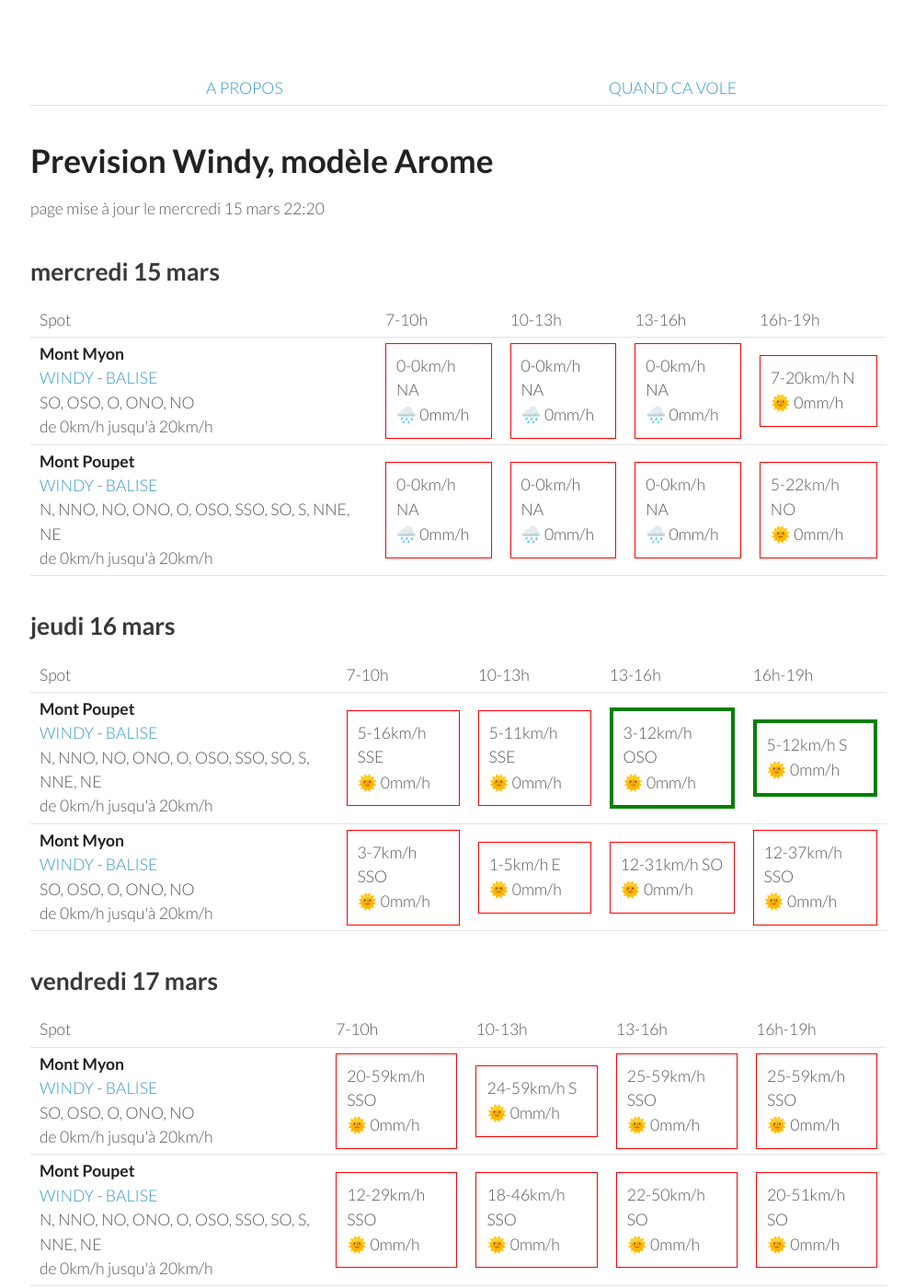
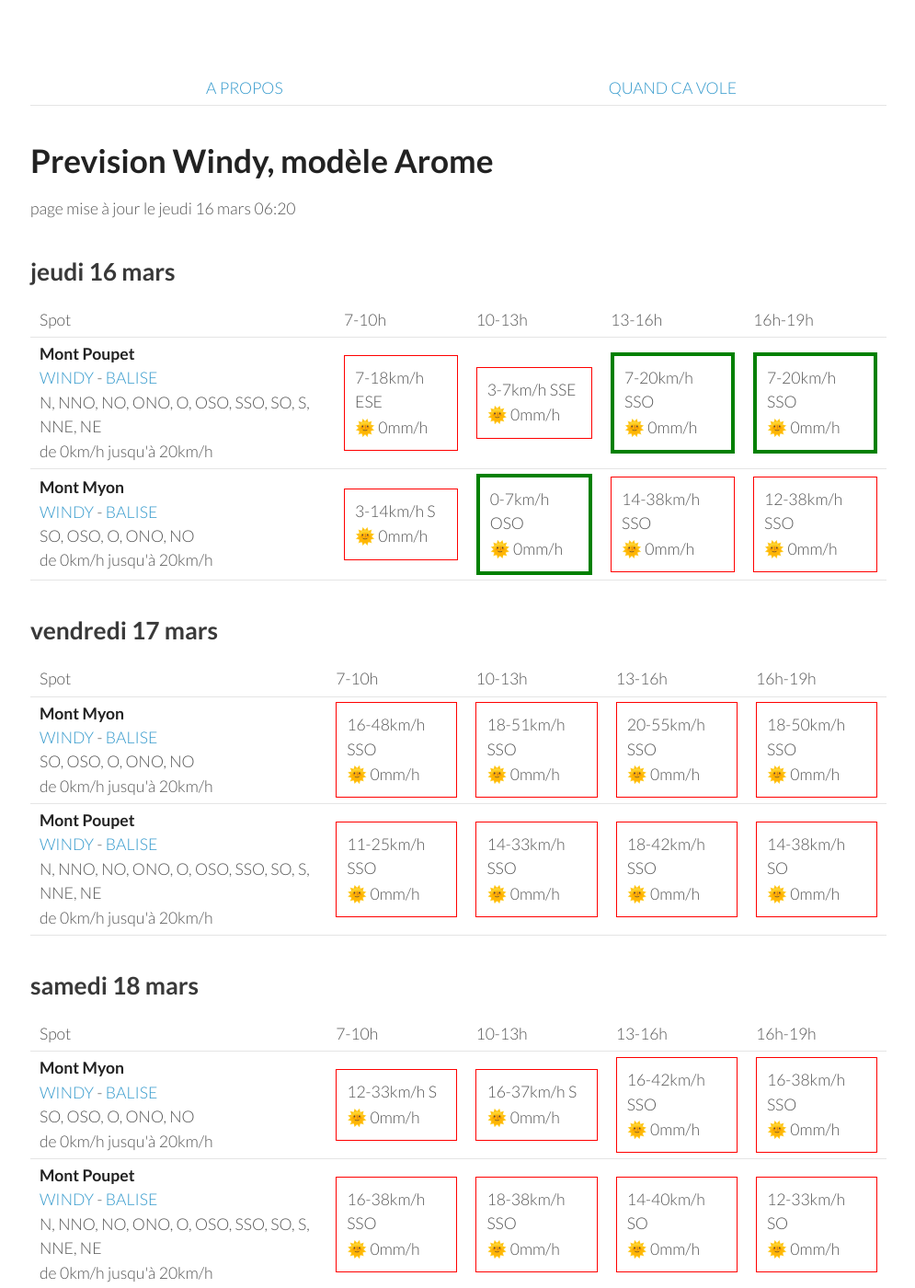
Before and after one commit to parapente-dans-le-nord/parapente-dans-le-nord.github.io, a Jekyll site: the page built from jura.markdown, in a window 1280 px wide and 1400 px high. Shown: the whole window at 92% size, without its empty margins (25-1020 px from the left). Built offline with Jekyll 4.4.1, drawn with Linux system fonts in a browser that asks for light colours; some of the changed text lies outside the part shown.

Commit message:
update index.markdown

```diff
--- a/jura.markdown
+++ b/jura.markdown
@@ -7,42 +7,8 @@ title:  "Tous les spots"
 {: .links}
 
 # Prevision Windy, modèle Arome
-page mise à jour le mercredi 15 mars 22:20
+page mise à jour le jeudi 16 mars 06:20
 
-## mercredi 15 mars
-
-{::nomarkdown}
-<table>
-  <tbody>
-    <tr>
-      <td>Spot</td>
-      <td>7-10h</td>
-      <td>10-13h</td>
-      <td>13-16h</td>
-      <td>16h-19h</td>
-    </tr>
-<tr>
-        <td><strong>Mont Myon</strong><br><a href="https://windy.com/46.331/5.397?45.898,5.394,8,m:eWoagj8">WINDY</a> - <span class=""><a href="http://www.balisemeteo.com/balise.php?idBalise=70">BALISE</a> </span><br> <span class="vent-favorable">SO, OSO, O, ONO, NO</span><br><span class="force-vent">de 0km/h jusqu'à 20km/h</span> </td>
-
-            <td><div class="not-flyable"><p>0-0km/h NA</p><p>🌧️ 0mm/h</p></div></td>
-            <td><div class="not-flyable"><p>0-0km/h NA</p><p>🌧️ 0mm/h</p></div></td>
-            <td><div class="not-flyable"><p>0-0km/h NA</p><p>🌧️ 0mm/h</p></div></td>
-            <td><div class="not-flyable"><p>7-20km/h N</p><p>🌞 0mm/h</p></div></td>
-
-    </tr>
-<tr>
-        <td><strong>Mont Poupet</strong><br><a href="https://windy.com/46.970/5.876?46.541,5.876,8">WINDY</a> - <span class=""><a href="http://www.balisemeteo.com/balise.php?idBalise=92">BALISE</a> </span><br> <span class="vent-favorable">N, NNO, NO, ONO, O, OSO, SSO, SO, S, NNE, NE</span><br><span class="force-vent">de 0km/h jusqu'à 20km/h</span> </td>
-
-            <td><div class="not-flyable"><p>0-0km/h NA</p><p>🌧️ 0mm/h</p></div></td>
-            <td><div class="not-flyable"><p>0-0km/h NA</p><p>🌧️ 0mm/h</p></div></td>
-            <td><div class="not-flyable"><p>0-0km/h NA</p><p>🌧️ 0mm/h</p></div></td>
-            <td><div class="not-flyable"><p>5-22km/h NO</p><p>🌞 0mm/h</p></div></td>
-
-    </tr>
-
-</tbody>
-</table>
-{:/}
 ## jeudi 16 mars
 
 {::nomarkdown}
@@ -58,20 +24,20 @@ page mise à jour le mercredi 15 mars 22:20
 <tr>
         <td><strong>Mont Poupet</strong><br><a href="https://windy.com/46.970/5.876?46.541,5.876,8">WINDY</a> - <span class=""><a href="http://www.balisemeteo.com/balise.php?idBalise=92">BALISE</a> </span><br> <span class="vent-favorable">N, NNO, NO, ONO, O, OSO, SSO, SO, S, NNE, NE</span><br><span class="force-vent">de 0km/h jusqu'à 20km/h</span> </td>
 
-            <td><div class="not-flyable"><p>5-16km/h SSE</p><p>🌞 0mm/h</p></div></td>
-            <td><div class="not-flyable"><p>5-11km/h SSE</p><p>🌞 0mm/h</p></div></td>
-            <td><div class="flyable"><p>3-12km/h OSO</p><p>🌞 0mm/h</p></div></td>
-            <td><div class="flyable"><p>5-12km/h S</p><p>🌞 0mm/h</p></div></td>
+            <td><div class="not-flyable"><p>7-18km/h ESE</p><p>🌞 0mm/h</p></div></td>
+            <td><div class="not-flyable"><p>3-7km/h SSE</p><p>🌞 0mm/h</p></div></td>
+            <td><div class="flyable"><p>7-20km/h SSO</p><p>🌞 0mm/h</p></div></td>
+            <td><div class="flyable"><p>7-20km/h SSO</p><p>🌞 0mm/h</p></div></td>
 
 
     </tr>
 <tr>
         <td><strong>Mont Myon</strong><br><a href="https://windy.com/46.331/5.397?45.898,5.394,8,m:eWoagj8">WINDY</a> - <span class=""><a href="http://www.balisemeteo.com/balise.php?idBalise=70">BALISE</a> </span><br> <span class="vent-favorable">SO, OSO, O, ONO, NO</span><br><span class="force-vent">de 0km/h jusqu'à 20km/h</span> </td>
 
-            <td><div class="not-flyable"><p>3-7km/h SSO</p><p>🌞 0mm/h</p></div></td>
-            <td><div class="not-flyable"><p>1-5km/h E</p><p>🌞 0mm/h</p></div></td>
-            <td><div class="not-flyable"><p>12-31km/h SO</p><p>🌞 0mm/h</p></div></td>
-            <td><div class="not-flyable"><p>12-37km/h SSO</p><p>🌞 0mm/h</p></div></td>
+            <td><div class="not-flyable"><p>3-14km/h S</p><p>🌞 0mm/h</p></div></td>
+            <td><div class="flyable"><p>0-7km/h OSO</p><p>🌞 0mm/h</p></div></td>
+            <td><div class="not-flyable"><p>14-38km/h SSO</p><p>🌞 0mm/h</p></div></td>
+            <td><div class="not-flyable"><p>12-38km/h SSO</p><p>🌞 0mm/h</p></div></td>
 
 
     </tr>
@@ -94,20 +60,20 @@ page mise à jour le mercredi 15 mars 22:20
 <tr>
         <td><strong>Mont Myon</strong><br><a href="https://windy.com/46.331/5.397?45.898,5.394,8,m:eWoagj8">WINDY</a> - <span class=""><a href="http://www.balisemeteo.com/balise.php?idBalise=70">BALISE</a> </span><br> <span class="vent-favorable">SO, OSO, O, ONO, NO</span><br><span class="force-vent">de 0km/h jusqu'à 20km/h</span> </td>
 
-            <td><div class="not-flyable"><p>20-59km/h SSO</p><p>🌞 0mm/h</p></div></td>
-            <td><div class="not-flyable"><p>24-59km/h S</p><p>🌞 0mm/h</p></div></td>
-            <td><div class="not-flyable"><p>25-59km/h SSO</p><p>🌞 0mm/h</p></div></td>
-            <td><div class="not-flyable"><p>25-59km/h SSO</p><p>🌞 0mm/h</p></div></td>
+            <td><div class="not-flyable"><p>16-48km/h SSO</p><p>🌞 0mm/h</p></div></td>
+            <td><div class="not-flyable"><p>18-51km/h SSO</p><p>🌞 0mm/h</p></div></td>
+            <td><div class="not-flyable"><p>20-55km/h SSO</p><p>🌞 0mm/h</p></div></td>
+            <td><div class="not-flyable"><p>18-50km/h SSO</p><p>🌞 0mm/h</p></div></td>
 
 
     </tr>
 <tr>
         <td><strong>Mont Poupet</strong><br><a href="https://windy.com/46.970/5.876?46.541,5.876,8">WINDY</a> - <span class=""><a href="http://www.balisemeteo.com/balise.php?idBalise=92">BALISE</a> </span><br> <span class="vent-favorable">N, NNO, NO, ONO, O, OSO, SSO, SO, S, NNE, NE</span><br><span class="force-vent">de 0km/h jusqu'à 20km/h</span> </td>
 
-            <td><div class="not-flyable"><p>12-29km/h SSO</p><p>🌞 0mm/h</p></div></td>
-            <td><div class="not-flyable"><p>18-46km/h SSO</p><p>🌞 0mm/h</p></div></td>
-            <td><div class="not-flyable"><p>22-50km/h SO</p><p>🌞 0mm/h</p></div></td>
-            <td><div class="not-flyable"><p>20-51km/h SO</p><p>🌞 0mm/h</p></div></td>
+            <td><div class="not-flyable"><p>11-25km/h SSO</p><p>🌞 0mm/h</p></div></td>
+            <td><div class="not-flyable"><p>14-33km/h SSO</p><p>🌞 0mm/h</p></div></td>
+            <td><div class="not-flyable"><p>18-42km/h SSO</p><p>🌞 0mm/h</p></div></td>
+            <td><div class="not-flyable"><p>14-38km/h SO</p><p>🌞 0mm/h</p></div></td>
 
 
     </tr>
@@ -130,20 +96,20 @@ page mise à jour le mercredi 15 mars 22:20
 <tr>
         <td><strong>Mont Myon</strong><br><a href="https://windy.com/46.331/5.397?45.898,5.394,8,m:eWoagj8">WINDY</a> - <span class=""><a href="http://www.balisemeteo.com/balise.php?idBalise=70">BALISE</a> </span><br> <span class="vent-favorable">SO, OSO, O, ONO, NO</span><br><span class="force-vent">de 0km/h jusqu'à 20km/h</span> </td>
 
-            <td><div class="not-flyable"><p>14-37km/h S</p><p>🌞 0mm/h</p></div></td>
-            <td><div class="not-flyable"><p>18-42km/h S</p><p>🌞 0mm/h</p></div></td>
-            <td><div class="not-flyable"><p>18-44km/h SSO</p><p>🌞 0mm/h</p></div></td>
-            <td><div class="not-flyable"><p>18-42km/h SSO</p><p>🌞 0mm/h</p></div></td>
+            <td><div class="not-flyable"><p>12-33km/h S</p><p>🌞 0mm/h</p></div></td>
+            <td><div class="not-flyable"><p>16-37km/h S</p><p>🌞 0mm/h</p></div></td>
+            <td><div class="not-flyable"><p>16-42km/h SSO</p><p>🌞 0mm/h</p></div></td>
+            <td><div class="not-flyable"><p>16-38km/h SSO</p><p>🌞 0mm/h</p></div></td>
 
 
     </tr>
 <tr>
         <td><strong>Mont Poupet</strong><br><a href="https://windy.com/46.970/5.876?46.541,5.876,8">WINDY</a> - <span class=""><a href="http://www.balisemeteo.com/balise.php?idBalise=92">BALISE</a> </span><br> <span class="vent-favorable">N, NNO, NO, ONO, O, OSO, SSO, SO, S, NNE, NE</span><br><span class="force-vent">de 0km/h jusqu'à 20km/h</span> </td>
 
-            <td><div class="not-flyable"><p>14-38km/h SSO</p><p>🌞 0mm/h</p></div></td>
-            <td><div class="not-flyable"><p>18-40km/h SSO</p><p>🌞 0mm/h</p></div></td>
-            <td><div class="not-flyable"><p>18-44km/h SO</p><p>🌞 0mm/h</p></div></td>
-            <td><div class="not-flyable"><p>12-38km/h SO</p><p>🌞 0mm/h</p></div></td>
+            <td><div class="not-flyable"><p>16-38km/h SSO</p><p>🌞 0mm/h</p></div></td>
+            <td><div class="not-flyable"><p>18-38km/h SSO</p><p>🌞 0mm/h</p></div></td>
+            <td><div class="not-flyable"><p>14-40km/h SO</p><p>🌞 0mm/h</p></div></td>
+            <td><div class="not-flyable"><p>12-33km/h SO</p><p>🌞 0mm/h</p></div></td>
 
 
     </tr>
@@ -166,8 +132,8 @@ page mise à jour le mercredi 15 mars 22:20
 <tr>
         <td><strong>Mont Myon</strong><br><a href="https://windy.com/46.331/5.397?45.898,5.394,8,m:eWoagj8">WINDY</a> - <span class=""><a href="http://www.balisemeteo.com/balise.php?idBalise=70">BALISE</a> </span><br> <span class="vent-favorable">SO, OSO, O, ONO, NO</span><br><span class="force-vent">de 0km/h jusqu'à 20km/h</span> </td>
 
-            <td><div class="not-flyable"><p>14-38km/h SSO</p><p>🌧 2.4mm/h</p></div></td>
-            <td><div class="not-flyable"><p>12-35km/h SO</p><p>🌧 0.5mm/h</p></div></td>
+            <td><div class="not-flyable"><p>16-37km/h S</p><p>🌧 0.8mm/h</p></div></td>
+            <td><div class="not-flyable"><p>14-35km/h SSO</p><p>🌧 0.9mm/h</p></div></td>
             <td><div class="not-flyable"><p>12-33km/h OSO</p><p>🌧 0.3mm/h</p></div></td>
             <td><div class="not-flyable"><p>12-35km/h O</p><p>🌧 0.8mm/h</p></div></td>
 
@@ -176,8 +142,8 @@ page mise à jour le mercredi 15 mars 22:20
 <tr>
         <td><strong>Mont Poupet</strong><br><a href="https://windy.com/46.970/5.876?46.541,5.876,8">WINDY</a> - <span class=""><a href="http://www.balisemeteo.com/balise.php?idBalise=92">BALISE</a> </span><br> <span class="vent-favorable">N, NNO, NO, ONO, O, OSO, SSO, SO, S, NNE, NE</span><br><span class="force-vent">de 0km/h jusqu'à 20km/h</span> </td>
 
-            <td><div class="not-flyable"><p>20-44km/h SO</p><p>🌧 0.6mm/h</p></div></td>
-            <td><div class="not-flyable"><p>22-48km/h SO</p><p>🌧 0.5mm/h</p></div></td>
+            <td><div class="not-flyable"><p>16-35km/h SSO</p><p>🌧 0.4mm/h</p></div></td>
+            <td><div class="not-flyable"><p>18-40km/h SO</p><p>🌧 0.4mm/h</p></div></td>
             <td><div class="not-flyable"><p>24-53km/h OSO</p><p>🌧 0.2mm/h</p></div></td>
             <td><div class="not-flyable"><p>24-51km/h OSO</p><p>🌧 0.9mm/h</p></div></td>
 
```
